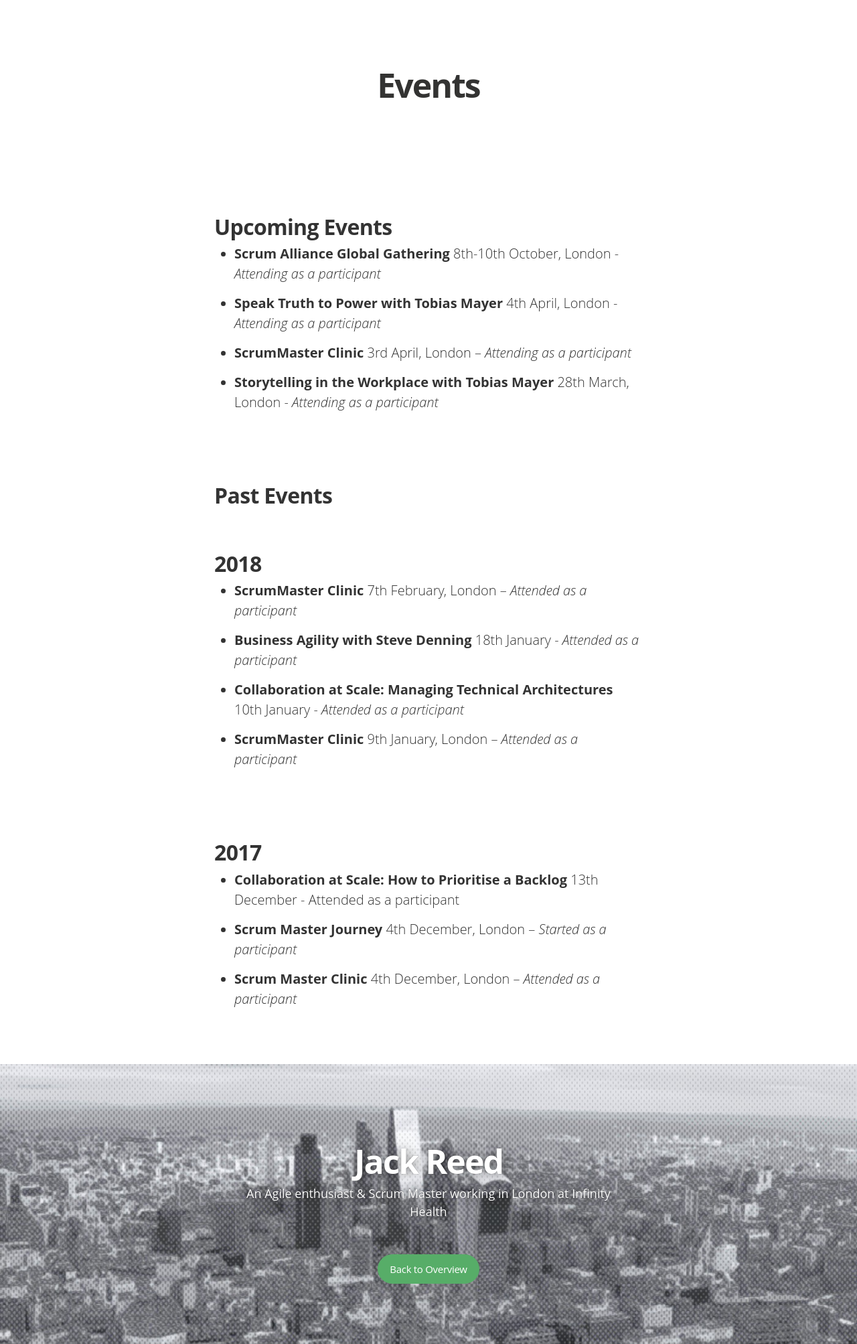
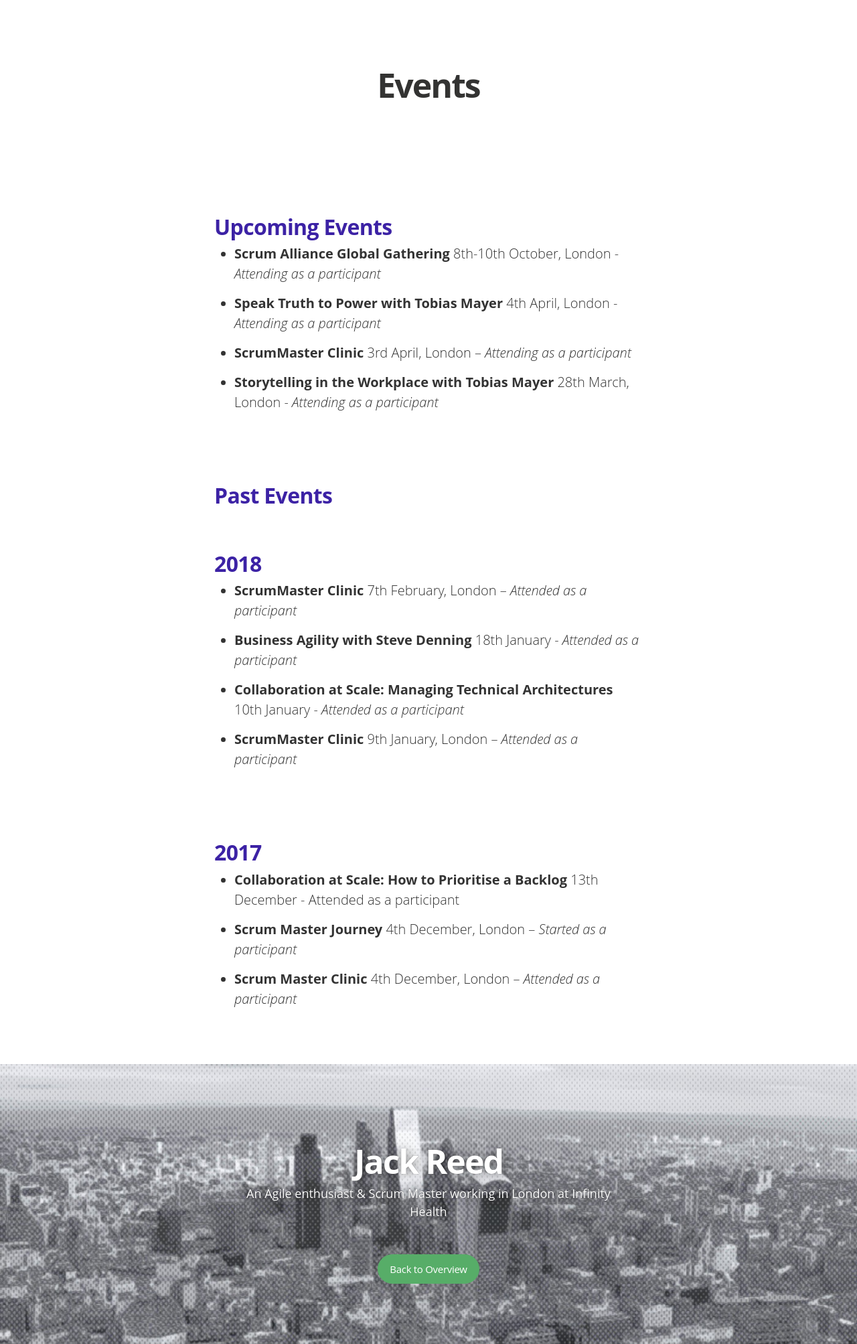
Before and after one commit to IamJackReed/JackReed, a Jekyll site: the page built from events.md, in a window 1280 px wide. Shown: the whole page at 67% size. Built offline with Jekyll 4.4.1, drawn with Linux system fonts in a browser that asks for light colours; nearby versions of some CDN libraries; some web fonts are replaced.

Commit message:
Update main.sass

```diff
--- a/css/main.sass
+++ b/css/main.sass
@@ -384,6 +384,7 @@ body
       letter-spacing: -0.02em
       font-weight: 700
       font-style: normal
+      color: #3C22A5;
       font-size: 32px
       line-height: 1.2
       padding-top: 31px
```
